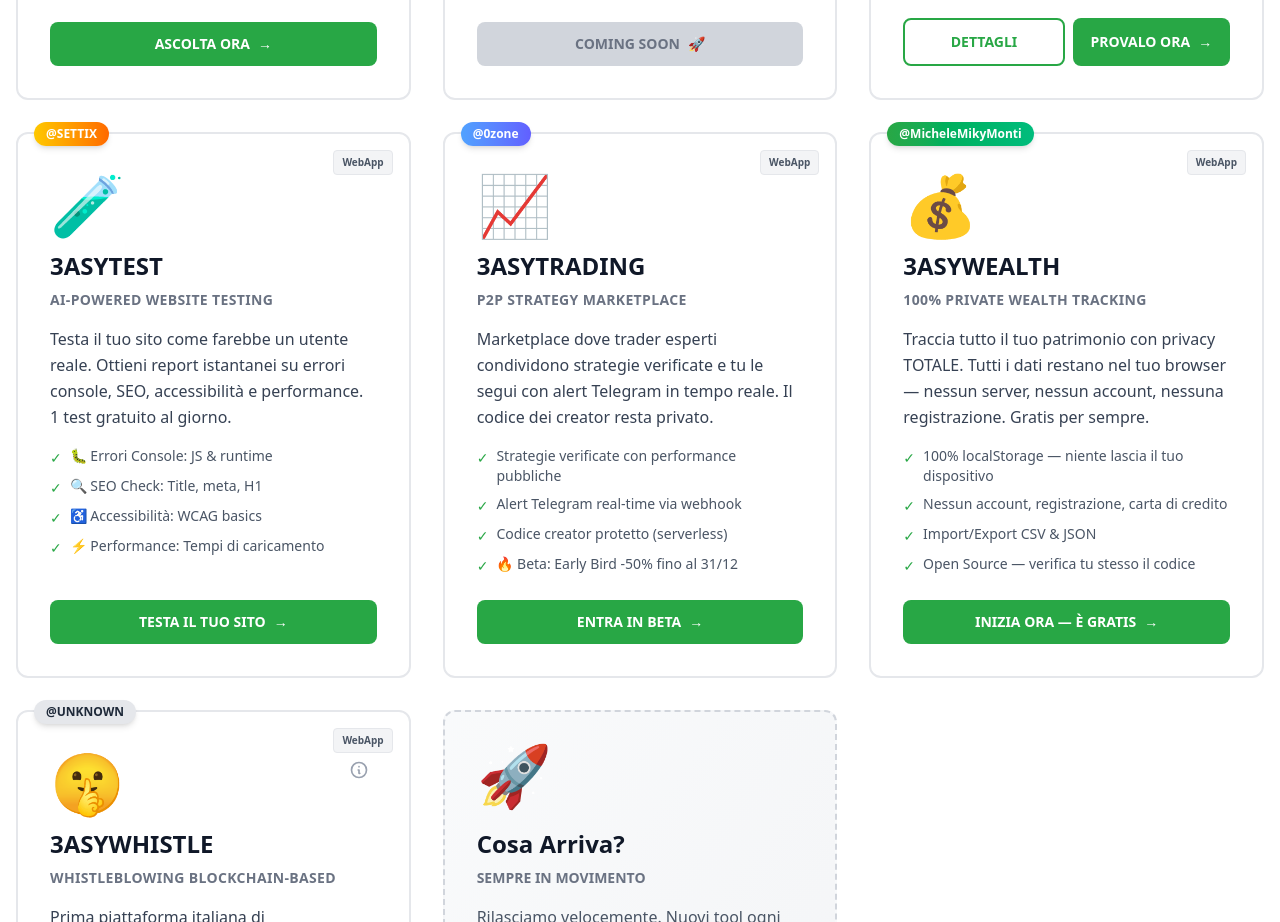
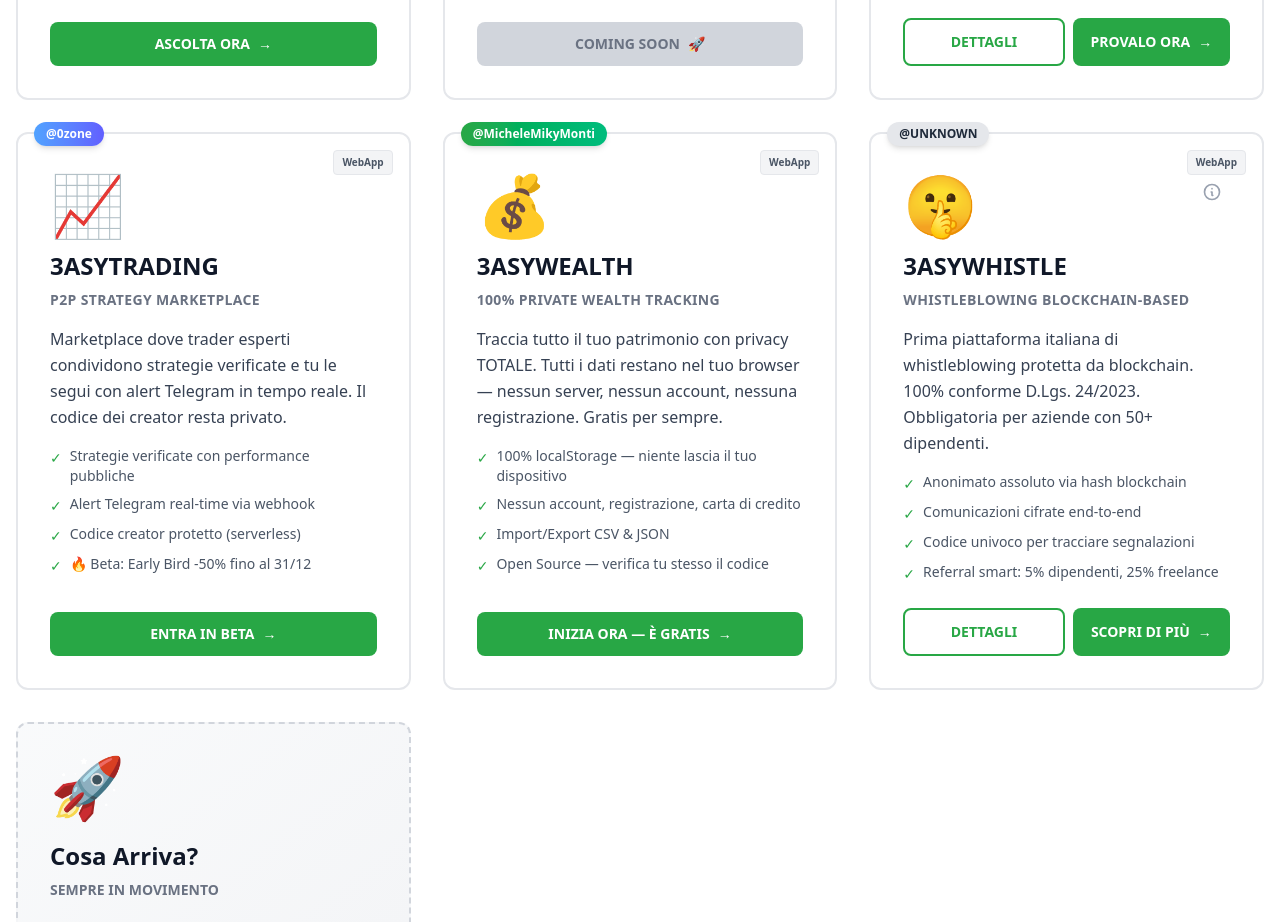
Before and after one commit to 3FESTO/3ASY-LANDING, a React (Vite) app: page / in a window 1280 px wide. Shown: the part 2740-3662 px from the top of the page. Built offline with nearby package versions, Linux system fonts and the light colour scheme.

Commit message:
feat: remove 3ASYTEST app from README and status configuration

```diff
--- a/src/config/apps-status.yaml
+++ b/src/config/apps-status.yaml
@@ -53,13 +53,6 @@
     repo: 3FESTO/3ASYPERIOD
     notes: "Dual-view funzionante, tracking in progress"
 
-  - name: 3ASYTEST
-    status: live
-    mvp: 100
-    industrialization: 50
-    repo: 3FESTO/3ASYTEST
-    notes: "Puppeteer backend, 1 test/day free"
-
   - name: 3ASYTRADING
     status: live
     mvp: 100
--- a/src/data/apps.ts
+++ b/src/data/apps.ts
@@ -287,40 +287,6 @@
     }
   },
   {
-    id: '3asytest',
-    icon: '🧪',
-    title: '3ASYTEST',
-    author: 'SETTIX',
-    appType: 'WebApp',
-    subtitle: {
-      en: 'AI-POWERED WEBSITE TESTING',
-      it: 'AI-POWERED WEBSITE TESTING'
-    },
-    description: {
-      en: 'Test your website like a real user would. Get instant reports on console errors, SEO, accessibility and performance. 1 free test per day.',
-      it: 'Testa il tuo sito come farebbe un utente reale. Ottieni report istantanei su errori console, SEO, accessibilità e performance. 1 test gratuito al giorno.'
-    },
-    features: {
-      en: [
-        '🐛 Console Errors: JS & runtime',
-        '🔍 SEO Check: Title, meta, H1',
-        '♿ Accessibility: WCAG basics',
-        '⚡ Performance: Load times'
-      ],
-      it: [
-        '🐛 Errori Console: JS & runtime',
-        '🔍 SEO Check: Title, meta, H1',
-        '♿ Accessibilità: WCAG basics',
-        '⚡ Performance: Tempi di caricamento'
-      ]
-    },
-    ctaText: {
-      en: 'TEST YOUR SITE',
-      it: 'TESTA IL TUO SITO'
-    },
-    url: 'https://test.3asy.app/'
-  },
-  {
     id: '3asytrading',
     icon: '📈',
     title: '3ASYTRADING',
```
Also changed, not shown: 1 other file (tests, documents, lock files or other folders).
